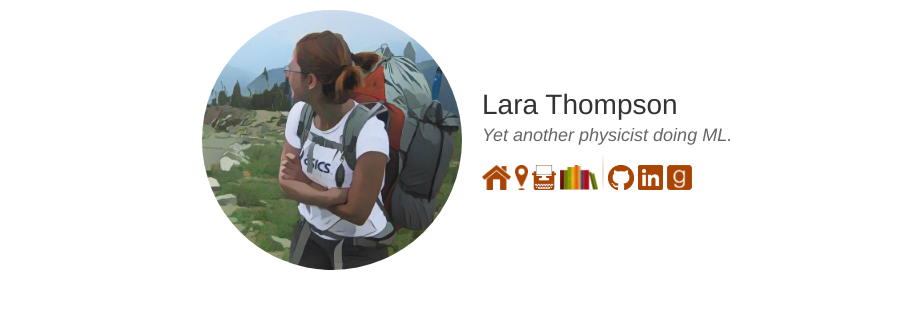
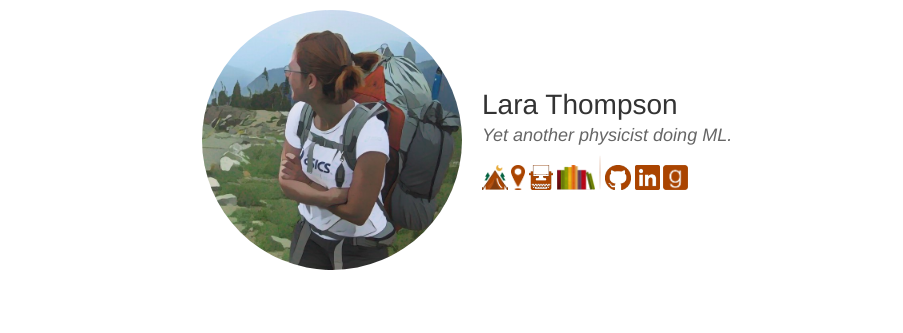
Before and after one commit to lrthomps/lrthomps.github.io, a Jekyll site: the page built from resources.md, in a window 1280 px wide. Shown: the top 333 px of the page, without its empty margins (183-1086 px from the left). Built offline with Jekyll 4.4.1, drawn with Linux system fonts in a browser that asks for light colours; our own code applies the rules of GitHub Pages for plain Markdown files.

Commit message:
home is a tent

```diff
--- a/_layouts/frontpage.html
+++ b/_layouts/frontpage.html
@@ -12,7 +12,7 @@ layout: plain
         <h1>Lara Thompson</h1>
         <h2>Yet another physicist doing ML.</h2>
           <a href="{{ "index.html" | relative_url }}">
-            <img src="{{ 'assets/images/home-orange.png' | relative_url }}" height=25px></a>
+            <img src="{{ 'assets/images/tent-orange.png' | relative_url }}" height=25px></a>
           <a href="{{ "timeline.html" | relative_url }}" title="resources">
             <img src="{{ 'assets/images/here.png' | relative_url }}" height=25px></a>
           <a href="{{ "posts.html" | relative_url }}" title="posts">
--- a/_layouts/page.html
+++ b/_layouts/page.html
@@ -12,7 +12,7 @@ layout: plain
         <h1>Lara Thompson</h1>
         <h2>Yet another physicist doing ML.</h2>
           <a href="{{ "index.html" | relative_url }}">
-            <img src="{{ 'assets/images/home-orange.png' | relative_url }}" height=25px></a>
+            <img src="{{ 'assets/images/tent-orange.png' | relative_url }}" height=25px></a>
           <a href="{{ "timeline.html" | relative_url }}" title="resources">
               <img src="{{ 'assets/images/here.png' | relative_url }}" height=25px></a>
           <a href="{{ "posts.html" | relative_url }}" title="posts">
--- a/_layouts/post.html
+++ b/_layouts/post.html
@@ -8,7 +8,7 @@ layout: plain
       <div id="headlinks">
         <h2>
           <a href="{{ "index.html" | relative_url }}">
-            <img src="{{ 'assets/images/home-orange.png' | relative_url }}" height=25px></a>
+            <img src="{{ 'assets/images/tent-orange.png' | relative_url }}" height=25px></a>
           <a href="{{ "posts.html" | relative_url }}" title="posts">
           <a href="{{ "timeline.html" | relative_url }}" title="resources">
             <img src="{{ 'assets/images/here.png' | relative_url }}" height=25px></a>
```
Also changed, not shown: assets/images/tent-orange.png (added).
